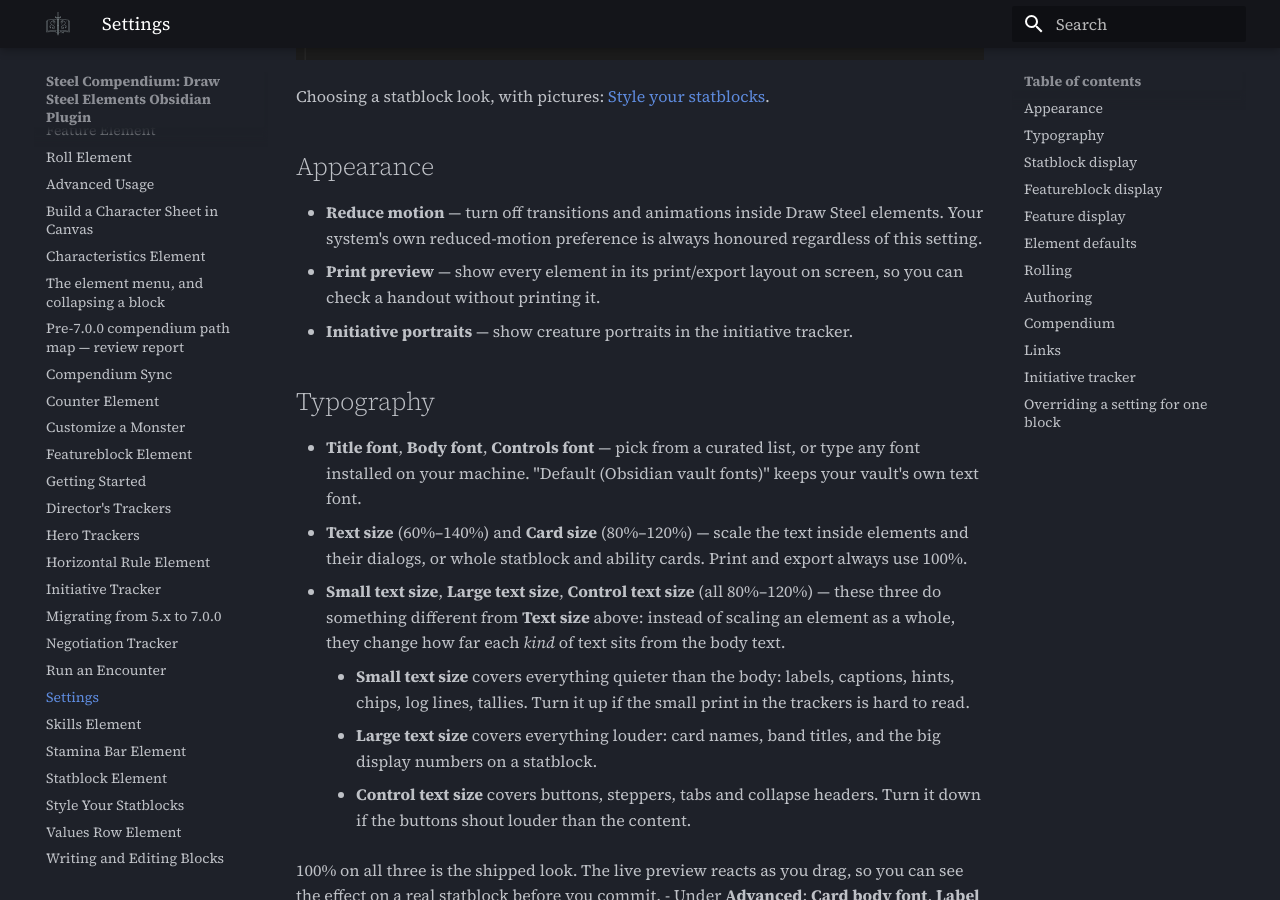
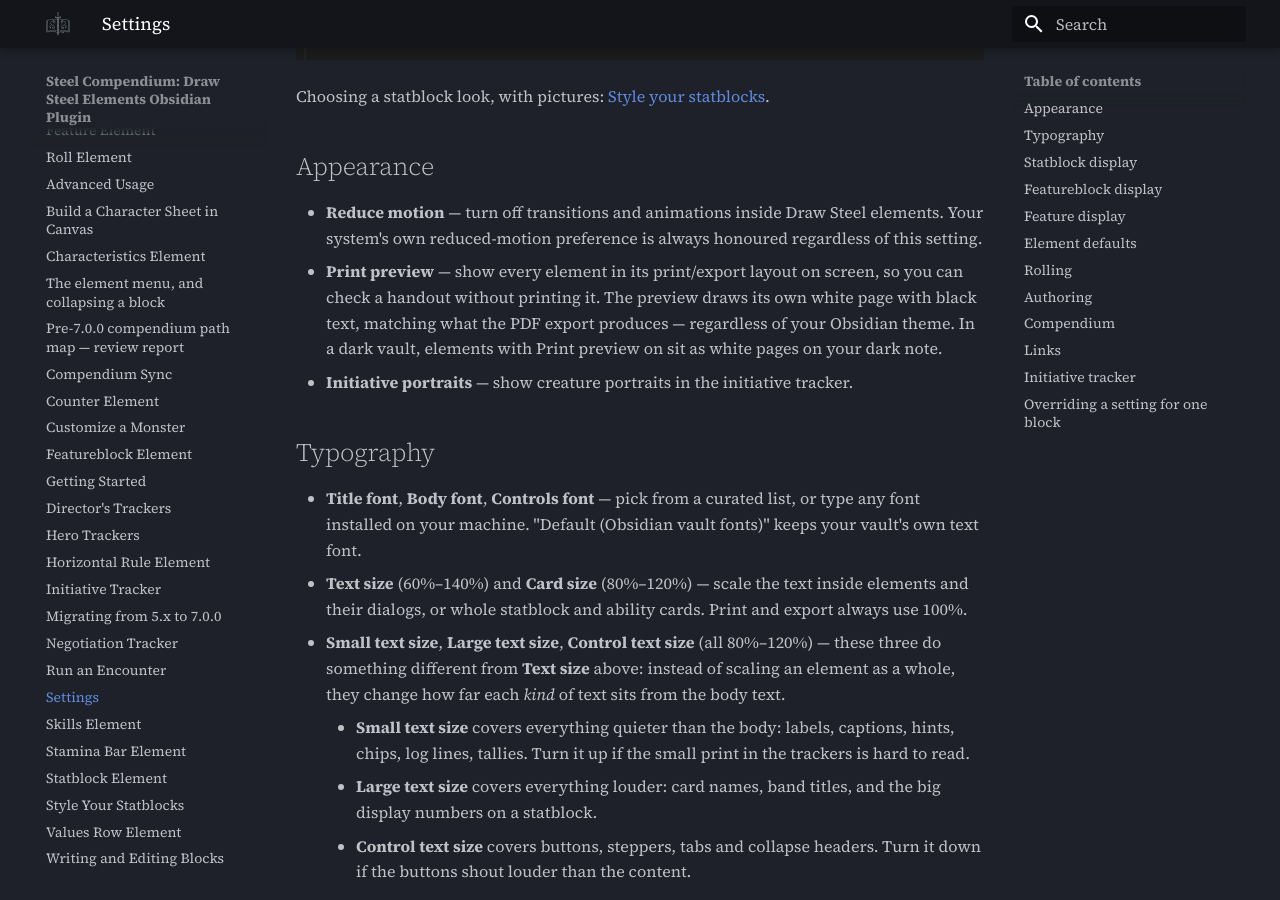
Before and after one commit to SteelCompendium/draw-steel-elements, an MkDocs documentation site: the page built from docs/settings.md, in a window 1280 px wide and 900 px high, scrolled down 1186 px. Built offline with MkDocs 1.6.1 and Material for MkDocs 9.7.7, drawn with Linux system fonts in a browser that asks for light colours; comment, search, counter and statistics services are not loaded; the version menu is left out.

Commit message:
docs(print): SC-127 — the print preview shows its own white page, regardless of vault theme
Print preview now draws a white page with black text, like the PDF
export, no matter which Obsidian theme is active. In a dark vault the
previewed element sits as a white page on the dark note. Notes this in
Settings (Print preview), Styling statblocks (Printing and PDFs) and
Advanced usage (Print and PDF export).

```diff
--- a/docs/settings.md
+++ b/docs/settings.md
@@ -31,7 +31,9 @@
 - **Reduce motion** — turn off transitions and animations inside Draw Steel elements. Your
   system's own reduced-motion preference is always honoured regardless of this setting.
 - **Print preview** — show every element in its print/export layout on screen, so you can
-  check a handout without printing it.
+  check a handout without printing it. The preview draws its own white page with black
+  text, matching what the PDF export produces — regardless of your Obsidian theme. In a
+  dark vault, elements with Print preview on sit as white pages on your dark note.
 - **Initiative portraits** — show creature portraits in the initiative tracker.
 
 ## Typography
```
Also changed, not shown: docs/advanced-usage.md (+3 -1 lines), docs/styling-statblocks.md (+3 -1 lines).
